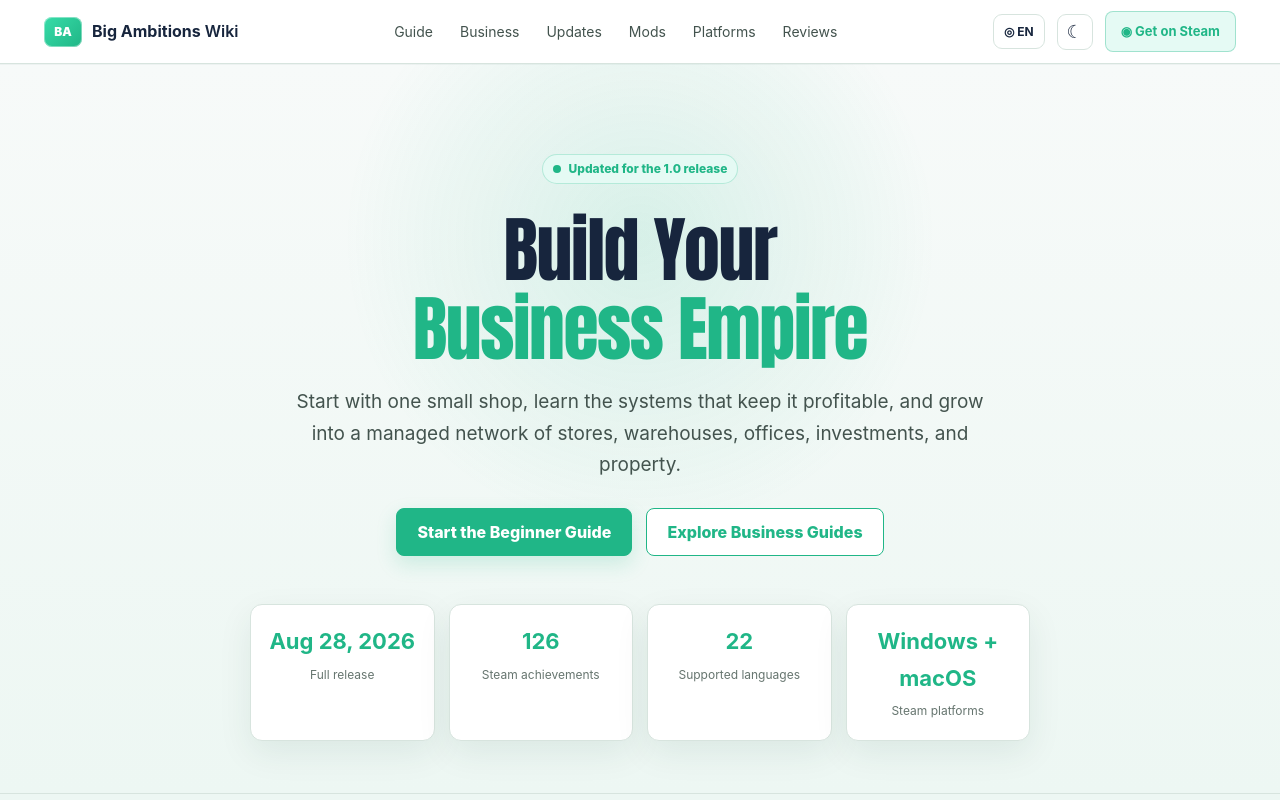
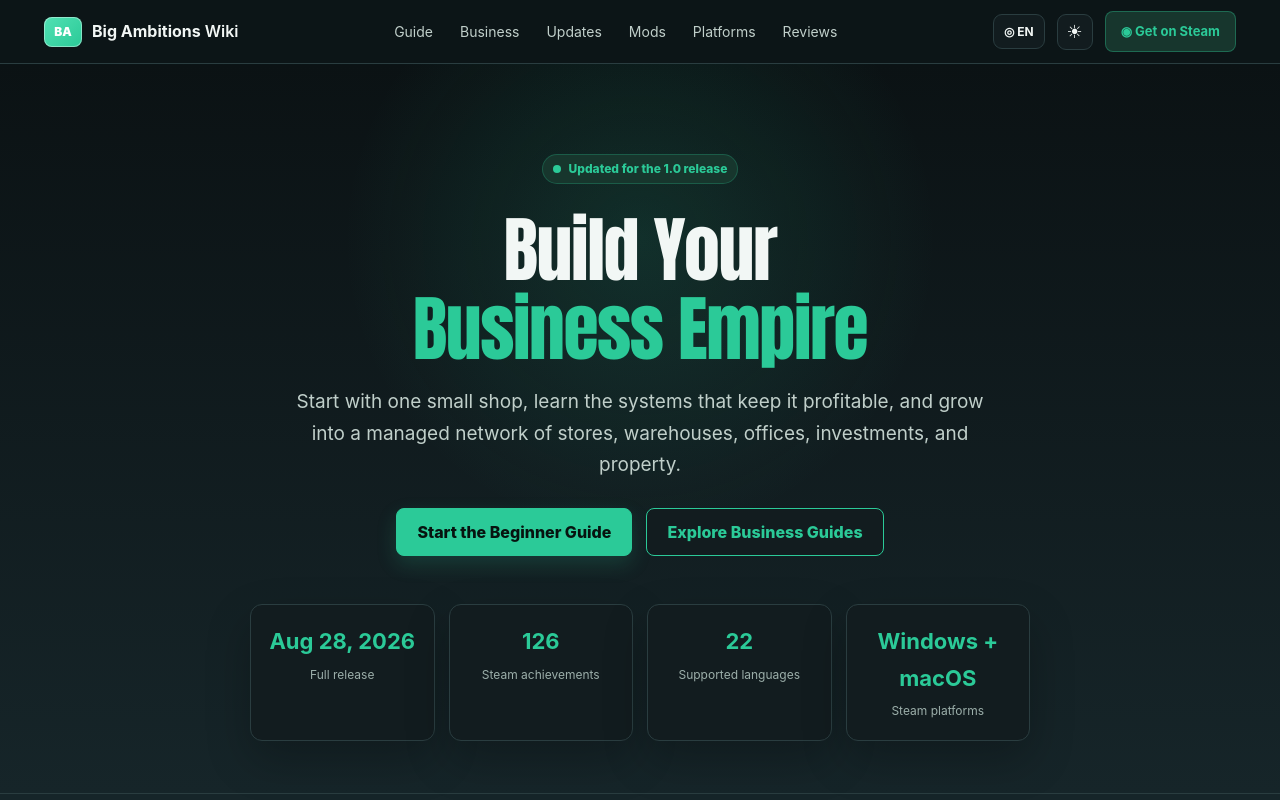
Before and after one commit to ugh8407-ctrl/big-ambitions-wiki, a Next.js app in the folder big-ambitions/site/: page /en in a window 1280 px wide. Shown: the top 800 px of the page. Built offline with nearby package versions, Linux system fonts and the light colour scheme.

Commit message:
fix: make dark theme the default

```diff
--- a/big-ambitions/site/src/components/theme-toggle.tsx
+++ b/big-ambitions/site/src/components/theme-toggle.tsx
@@ -10,19 +10,20 @@ const labels = {
 } as const;
 
 export function ThemeToggle({ locale }: { locale: Locale }) {
-  const [dark, setDark] = useState(false);
+  const [dark, setDark] = useState(true);
 
   useEffect(() => {
-    const saved = window.localStorage.getItem("theme") === "dark";
-    setDark(saved);
-    document.documentElement.dataset.theme = saved ? "dark" : "light";
+    const stored = window.localStorage.getItem("ba-theme");
+    const useDark = stored !== "light";
+    setDark(useDark);
+    document.documentElement.dataset.theme = useDark ? "dark" : "light";
   }, []);
 
   function toggleTheme() {
     const next = !dark;
     setDark(next);
     document.documentElement.dataset.theme = next ? "dark" : "light";
-    window.localStorage.setItem("theme", next ? "dark" : "light");
+    window.localStorage.setItem("ba-theme", next ? "dark" : "light");
   }
 
   return <button className="theme-toggle" type="button" onClick={toggleTheme} aria-label={dark ? labels[locale].light : labels[locale].dark}>{dark ? "☀" : "☾"}</button>;
```
Also changed, not shown: big-ambitions/site/src/app/globals.css, 2 other files (tests, documents, lock files or other folders).
